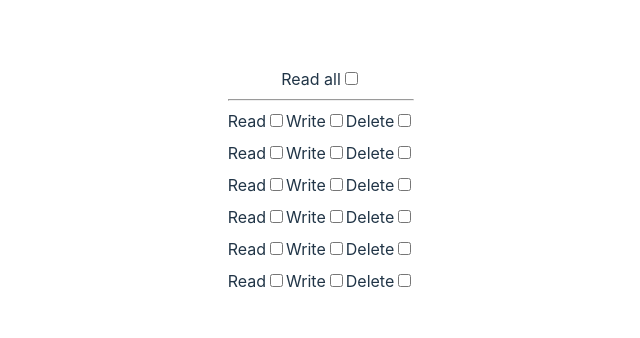
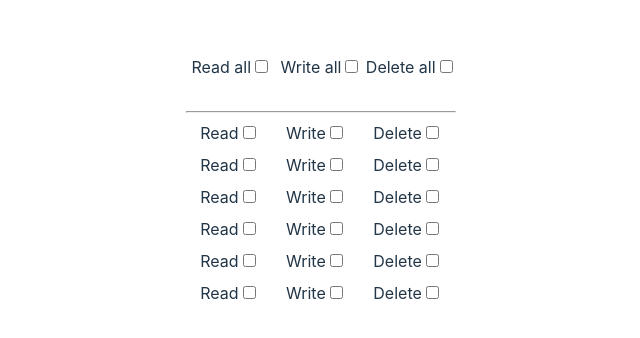
Before and after one commit to omarBaldi/permission-checkboxes, a React (Vite) app: page / in a window 1280 px wide. Shown: the part 216-554 px from the top of the page, without its empty margins (319-959 px from the left). Built offline with nearby package versions, Linux system fonts and the light colour scheme.

Commit message:
Refactoring of logic to detect wheter read all checkbox is checked or not + addded write & delete all

```diff
--- a/src/App.tsx
+++ b/src/App.tsx
@@ -1,4 +1,4 @@
-import { useCallback, useEffect, useRef, useState } from 'react';
+import React, { useCallback, useEffect, useRef, useState } from 'react';
 import { InputCheckbox, InputCheckboxProps } from './components/input-checkbox';
 import './App.css';
 
@@ -93,25 +93,42 @@ function App() {
     []
   );
 
-  const isReadAllChecked: boolean = [...mainState.values()]
-    .reduce<boolean[]>((acc, curr) => {
-      const value = curr.read;
-      return [...acc, value];
-    }, [])
-    .every(Boolean);
+  const isReadAllChecked = [...mainState.values()].every((v) => v.read);
+  const isWriteAllChecked = [...mainState.values()].every((v) => v.write);
+  const isDeleteAllChecked = [...mainState.values()].every((v) => v.delete);
 
   return (
     <div className='App'>
-      <div>
+      <React.Fragment>
+        <div
+          style={{
+            marginBottom: '2rem',
+            display: 'grid',
+            gridTemplateColumns: 'repeat(3, 1fr)',
+          }}
+        >
           <InputCheckbox
             checkboxKey='read'
             checked={isReadAllChecked}
             label='Read all'
             onCheckboxChange={handleCheckboxAllChange}
           />
+          <InputCheckbox
+            checkboxKey='write'
+            checked={isWriteAllChecked}
+            label='Write all'
+            onCheckboxChange={handleCheckboxAllChange}
+          />
+          <InputCheckbox
+            checkboxKey='delete'
+            checked={isDeleteAllChecked}
+            label='Delete all'
+            onCheckboxChange={handleCheckboxAllChange}
+          />
         </div>
 
         <hr />
+      </React.Fragment>
 
       {[...mainState].map(([rowId, checkboxes]: [number, CheckboxesState], _: number) => {
         return (
```
Lines whose indentation alone changed are shown as unchanged.
